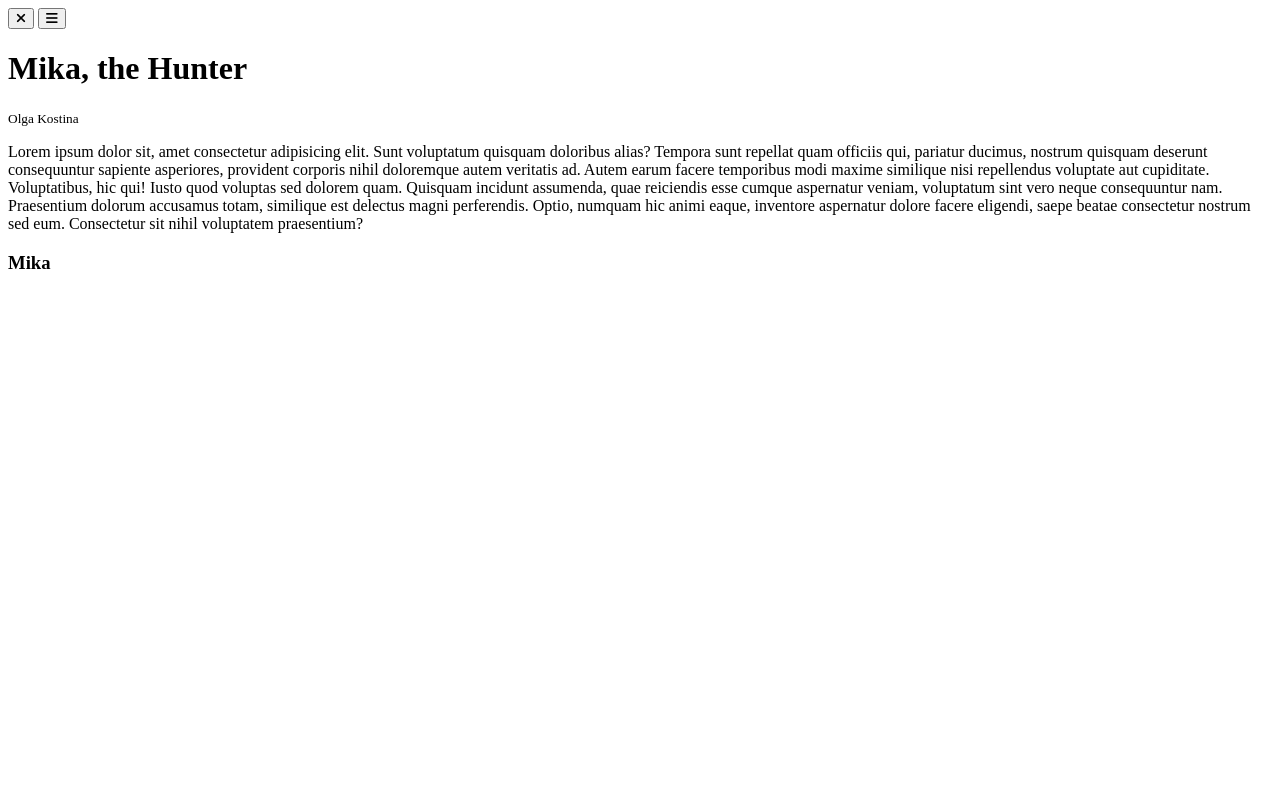
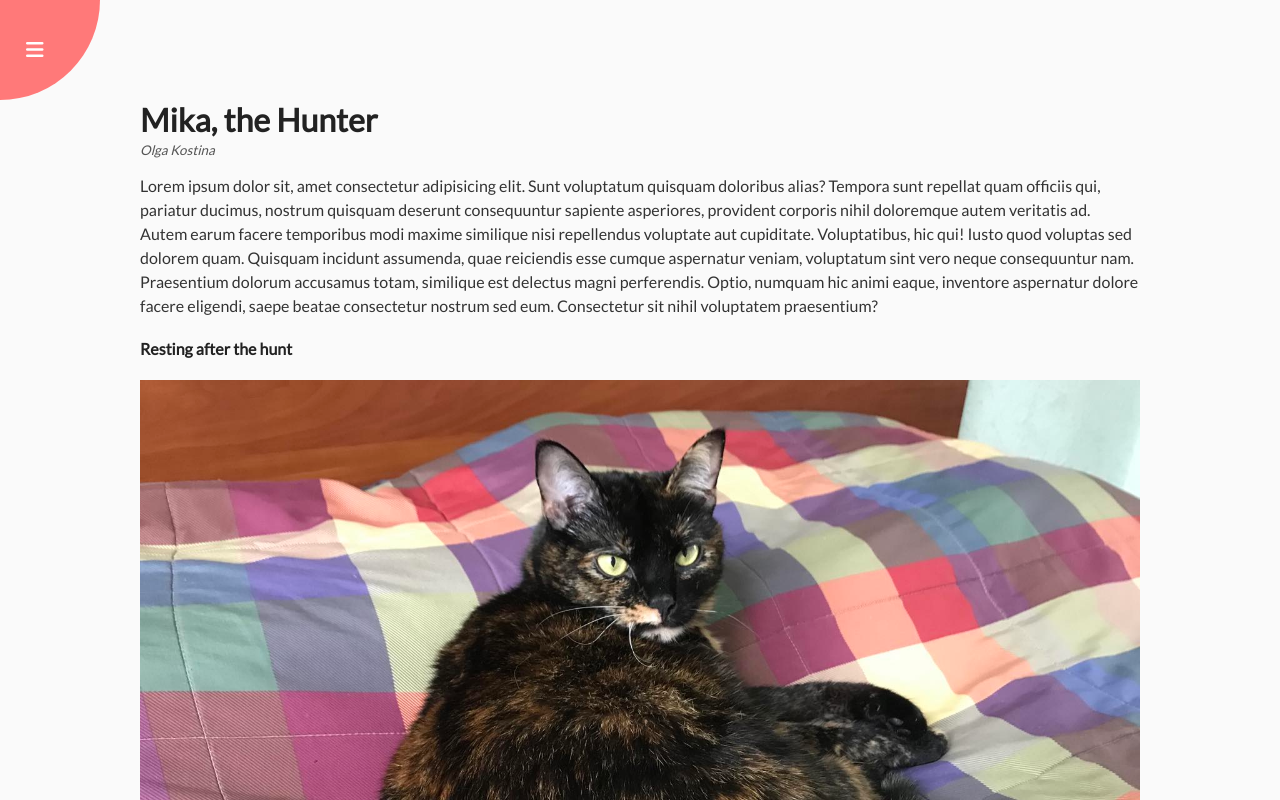
Before and after one commit to kooostina/50-projects-in-50-days, a plain HTML site: page rotating navigation/index.html in a window 1280 px wide. Shown: the top 800 px of the page. Drawn offline with Linux system fonts and the light colour scheme.

Commit message:
changed the image, added the animation styles

```diff
--- a/rotating navigation/index.html
+++ b/rotating navigation/index.html
@@ -1,5 +1,6 @@
 <!DOCTYPE html>
 <html lang="en">
+
 <head>
   <meta charset="UTF-8">
   <meta http-equiv="X-UA-Compatible" content="IE=edge">
@@ -8,6 +9,7 @@
   <link rel="stylesheet" href="./style.css">
   <title>Rotating navigation</title>
 </head>
+
 <body>
   <div class="container">
     <div class="circle-container">
@@ -21,16 +23,39 @@
       </div>
     </div>
 
-<div class="content">
-  <h1>Mika, the Hunter</h1>
-  <small>Olga Kostina</small>
-  <p>Lorem ipsum dolor sit, amet consectetur adipisicing elit. Sunt voluptatum quisquam doloribus alias? Tempora sunt repellat quam officiis qui, pariatur ducimus, nostrum quisquam deserunt consequuntur sapiente asperiores, provident corporis nihil doloremque autem veritatis ad. Autem earum facere temporibus modi maxime similique nisi repellendus voluptate aut cupiditate. Voluptatibus, hic qui! Iusto quod voluptas sed dolorem quam. Quisquam incidunt assumenda, quae reiciendis esse cumque aspernatur veniam, voluptatum sint vero neque consequuntur nam. Praesentium dolorum accusamus totam, similique est delectus magni perferendis. Optio, numquam hic animi eaque, inventore aspernatur dolore facere eligendi, saepe beatae consectetur nostrum sed eum. Consectetur sit nihil voluptatem praesentium?</p>
+    <div class="content">
+      <h1>Mika, the Hunter</h1>
+      <small>Olga Kostina</small>
+      <p>Lorem ipsum dolor sit, amet consectetur adipisicing elit. Sunt voluptatum quisquam doloribus alias? Tempora
+        sunt repellat quam officiis qui, pariatur ducimus, nostrum quisquam deserunt consequuntur sapiente asperiores,
+        provident corporis nihil doloremque autem veritatis ad. Autem earum facere temporibus modi maxime similique nisi
+        repellendus voluptate aut cupiditate. Voluptatibus, hic qui! Iusto quod voluptas sed dolorem quam. Quisquam
+        incidunt assumenda, quae reiciendis esse cumque aspernatur veniam, voluptatum sint vero neque consequuntur nam.
+        Praesentium dolorum accusamus totam, similique est delectus magni perferendis. Optio, numquam hic animi eaque,
+        inventore aspernatur dolore facere eligendi, saepe beatae consectetur nostrum sed eum. Consectetur sit nihil
+        voluptatem praesentium?</p>
 
-  <h3>Mika</h3>
+      <h4>Resting after the hunt</h4>
+      <img src="./0-02-0a-5a2ada4da234db468552255fd8bf60339cfba961f529ea278f1a8e45540b20c4_5a0243296337a167.jpg"
+        alt="Mika resting after the hunt">
+      <p>Lorem ipsum dolor sit amet consectetur adipisicing elit. Nostrum ab perferendis exercitationem tempore dicta
+        deserunt, minima odit adipisci ex? Itaque velit consectetur dignissimos quo atque, voluptatum totam id adipisci?
+        Esse ipsum consequatur repellat qui ducimus blanditiis laborum alias nobis. Sapiente deserunt praesentium vero
+        cupiditate! Incidunt minima veniam earum rerum, culpa vel aut odit facere quod voluptas ex alias distinctio
+        voluptate ea fuga sunt, excepturi nostrum necessitatibus atque. Rem odio, expedita quibusdam voluptatem dolor
+        commodi ad.</p>
+    </div>
+  </div>
 
-</div>
+  <nav>
+    <ul>
+      <li><i class="fas fa-home"></i>Home</li>
+      <li><i class="fas fa-user-alt"></i>About</li>
+      <li><i class="fas fa-envelope"></i>Contact</li>
+    </ul>
+  </nav>
 
-  </div>
   <script src="./script.js"></script>
 </body>
+
 </html>
--- a/rotating navigation/script.js
+++ b/rotating navigation/script.js
@@ -0,0 +1,6 @@
+const open = document.getElementById('open');
+const close = document.getElementById('close');
+const container = document.querySelector('.container');
+
+open.addEventListener('click', () => container.classList.add('show-nav'));
+close.addEventListener('click', () => container.classList.remove('show-nav'));
--- a/rotating navigation/style.css
+++ b/rotating navigation/style.css
@@ -0,0 +1,142 @@
+@import url('https://fonts.googleapis.com/css?family=Lato&display=swap');
+
+* {
+  box-sizing: border-box;
+  /* always do it!*/
+}
+
+body {
+  font-family: 'Lato', sans-serif;
+  margin: 0;
+  overflow-x: hidden;
+  /*hides the scroll bar only on the x-axis*/
+  background-color: #333;
+  color: #222;
+}
+
+.container {
+  background-color: #fafafa;
+  padding: 50px;
+  transform-origin: top left;
+  transition: transform 0.5s linear;
+  width: 100vw;
+  min-height: 100vh;
+}
+
+.container.show-nav {
+  transform: rotate(-20deg);
+}
+
+.circle-container {
+  position: fixed;
+  top: -100px;
+  left: -100px;
+}
+
+.circle {
+  position: relative;
+  background-color: #ff7979;
+  height: 200px;
+  width: 200px;
+  border-radius: 50%;
+  transition: transform 0.5s linear;
+}
+
+.container.show-nav .circle {
+  transform: rotate(-70deg);
+}
+
+.circle button {
+  position: absolute;
+  top: 50%;
+  left: 50%;
+  height: 100px;
+  background: transparent;
+  border: 0;
+  font-size: 20px;
+  color: #fff;
+  cursor: pointer;
+}
+
+.circle button:focus {
+  outline: none;
+}
+
+.circle button#open {
+  left: 60%;
+}
+
+.circle button#close {
+  top: 60%;
+  transform: rotate(90deg);
+  transform-origin: top left;
+}
+
+.container.show-nav + nav li {
+  transform: translateX(0);
+  transition-delay: 0.3s;
+}
+
+nav {
+  position: fixed;
+  bottom: 40px;
+  left: 0;
+  z-index: 100;
+}
+
+nav ul {
+  list-style-type: none;
+  padding-left: 30px;
+}
+
+nav ul li {
+  text-transform: uppercase;
+  color: #fff;
+  margin: 40px 0;
+  transform: translateX(-100%);
+  transition: transform 0.4s ease-in;
+  cursor: pointer;
+}
+
+nav ul li+li {
+  margin-left: 20px;
+  transform: translateX(-150%);
+}
+
+nav ul li+li+li {
+  margin-left: 30px;
+  transform: translateX(-200%);
+}
+
+nav ul li i {
+  font-size: 20px;
+  margin-right: 10px;
+  cursor: pointer;
+}
+
+.content img {
+  max-width: 100%;
+}
+
+/* .content h4 {
+  text-align: center;
+} */
+
+.content {
+  max-width: 1000px;
+  margin: 50px auto;
+}
+
+.content h1 {
+  margin: 0;
+}
+
+.content small {
+  color: #555;
+  font-style: italic;
+}
+
+.content p {
+  color: #333;
+  line-height: 1.5;
+}
```
Also changed, not shown: rotating navigation/0-02-05-7cbea5030a757c22b833eaa4c8f43328851bcde08056bfdd9b2d895017a73e5f_d41097cae03e4aec.jpg (deleted), rotating navigation/0-02-0a-5a2ada4da234db468552255fd8bf60339cfba961f529ea278f1a8e45540b20c4_5a0243296337a167.jpg (added).
